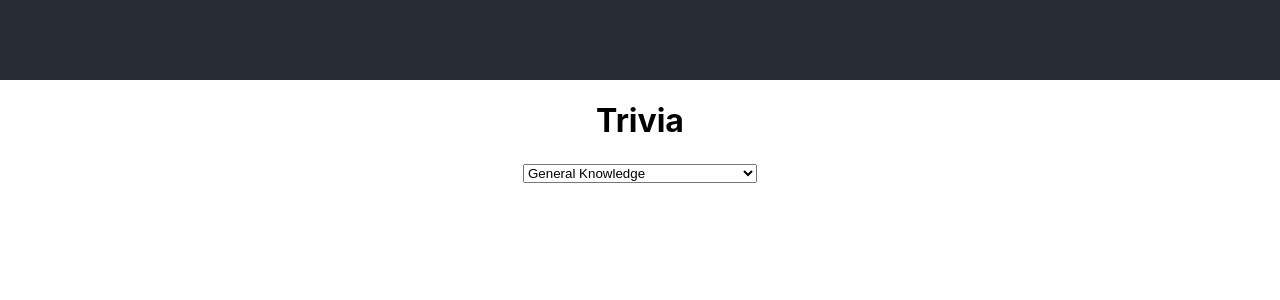
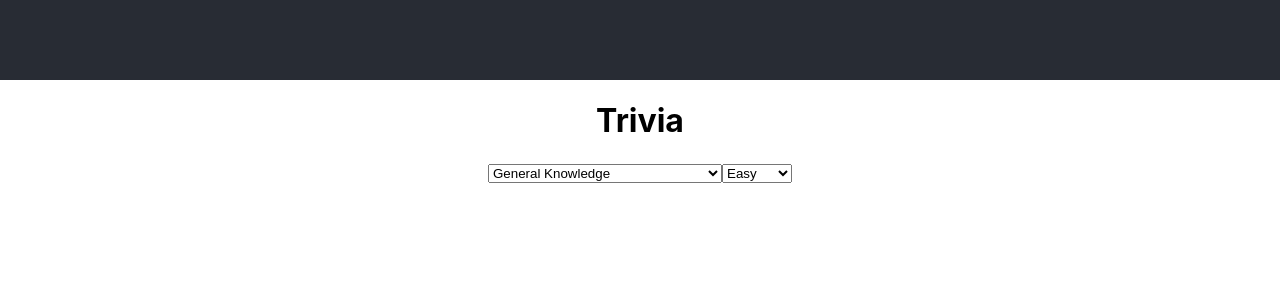
Before and after one commit to RobertBattaglia/triva, a React (Create React App) app: page / in a window 1280 px wide. Shown: the top 300 px of the page. Built offline with nearby package versions, Linux system fonts and the light colour scheme; no server answers.

Commit message:
add difficulty select component with functionality

```diff
--- a/src/App.js
+++ b/src/App.js
@@ -3,12 +3,14 @@ import "./App.css";
 
 import axios from "axios";
 import CategorySelect from "./components/CategorySelect";
+import DifficultySelect from "./components/DifficultySelect";
 
 class App extends Component {
   constructor(props) {
     super(props);
-    this.state = { category: null, questions: [] };
+    this.state = { category: 9, difficulty: "easy", questions: [] };
     this.setCategory = this.setCategory.bind(this);
+    this.setDifficulty = this.setDifficulty.bind(this);
   }
 
   componentDidMount() {
@@ -17,6 +19,10 @@ class App extends Component {
 
   setCategory(value) {
     this.setState({ category: value });
+  }
+
+  setDifficulty(value) {
+    this.setState({ difficulty: value });
   }
 
   startGame(qNum, category, difficulty) {
@@ -40,6 +46,7 @@ class App extends Component {
         <main>
           <h1>Trivia</h1>
           <CategorySelect handleSetCategory={this.setCategory} />
+          <DifficultySelect handleSetDifficulty={this.setDifficulty} />
         </main>
       </div>
     );
--- a/src/components/CategorySelect.js
+++ b/src/components/CategorySelect.js
@@ -5,7 +5,6 @@ export default function CategorySelect(props) {
     props.handleSetCategory(event.target.value);
   }
   return (
-    <form>
     <select onChange={setCategory}>
       <option value="9">General Knowledge</option>
       <option value="10">Entertainment: Books</option>
@@ -28,6 +27,5 @@ export default function CategorySelect(props) {
       <option value="27">Animals</option>
       <option value="28">Vehicles</option>
     </select>
-    </form>
   );
 }
--- /dev/null
+++ b/src/components/DifficultySelect.js
@@ -0,0 +1,15 @@
+import React from "react";
+
+export default function DifficultySelect(props) {
+  function setDifficultly(event) {
+    props.handleSetDifficulty(event.target.value);
+  }
+
+  return (
+    <select onChange={setDifficultly}>
+      <option value="easy">Easy</option>
+      <option value="medium">Medium</option>
+      <option value="hard">Hard</option>
+    </select>
+  );
+}
```
Lines whose indentation alone changed are shown as unchanged.
